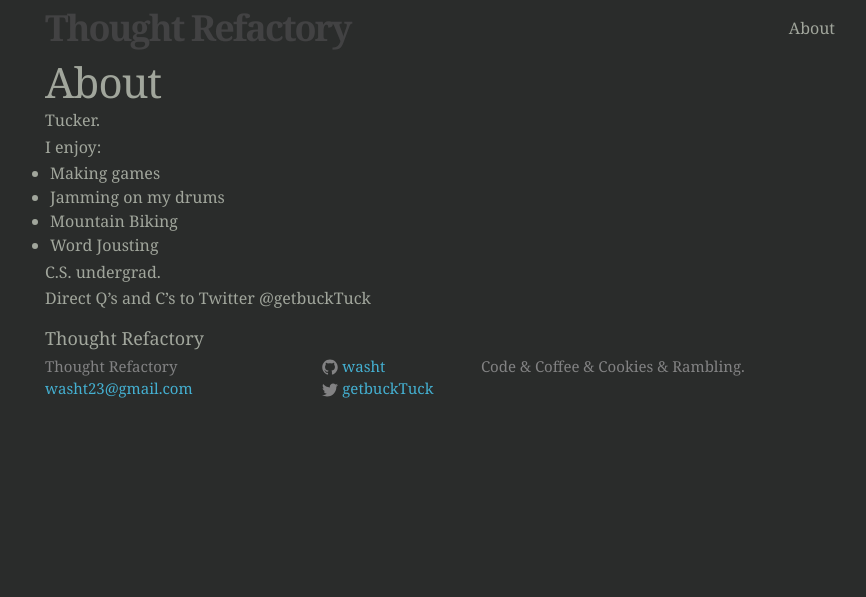
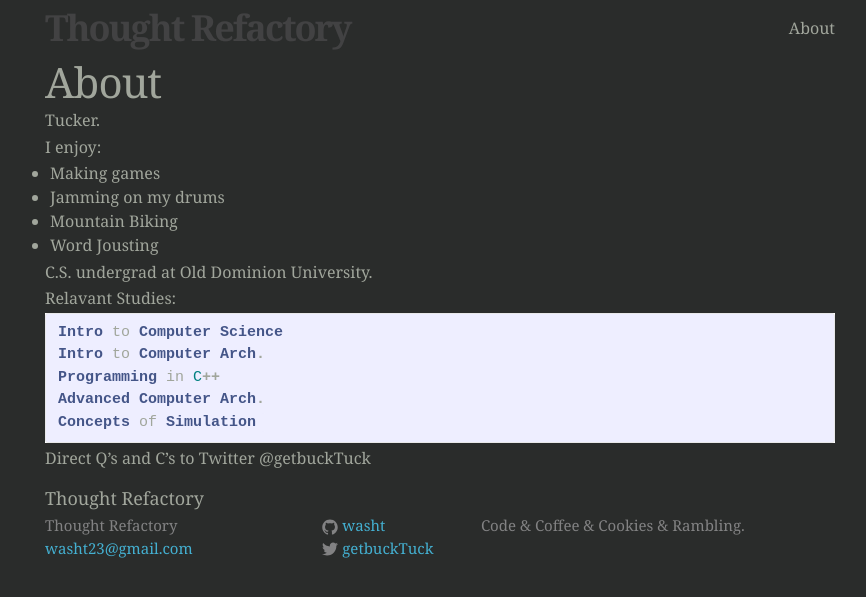
Before and after one commit to washt/washt.github.io, a Jekyll site: the page built from about.md, in a window 1280 px wide. Shown: the top 597 px of the page, without its empty margins (200-1066 px from the left). Built offline with Jekyll 4.4.1, drawn with Linux system fonts in a browser that asks for light colours.

Commit message:
about update

```diff
--- a/about.md
+++ b/about.md
@@ -12,6 +12,16 @@
 * Mountain Biking
 * Word Jousting
 
-C.S. undergrad.
+C.S. undergrad at Old Dominion University.
 
+Relavant Studies:
+
+{% highlight Java %}
+Intro to Computer Science
+Intro to Computer Arch.
+Programming in C++
+Advanced Computer Arch.
+Concepts of Simulation
+
+{% endhighlight%}
 Direct Q's and C's to Twitter @getbuckTuck
```
